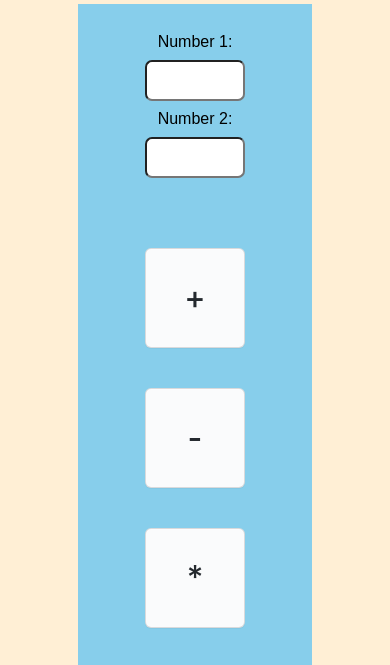
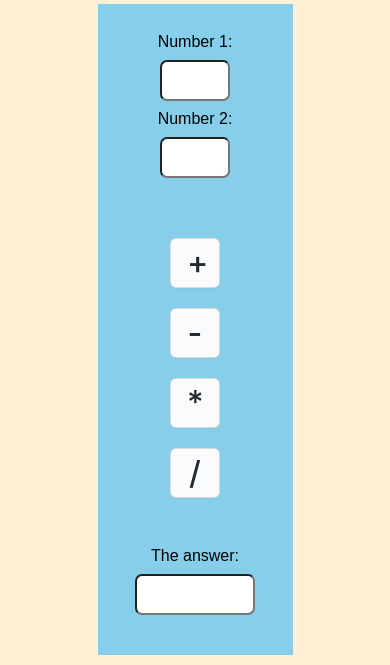
Before and after one commit to woestyn101/js_calculator, a plain HTML site: page index.html in a window 390 px wide. Shown: the part 144-809 px from the top of the page. Drawn offline with Linux system fonts and the light colour scheme.

Commit message:
made layout more web responsive

```diff
--- a/assets/style.css
+++ b/assets/style.css
@@ -23,7 +23,7 @@ main {
         display: flex;
         flex-wrap: wrap;
         background-color: #87ceeb ;
-        width:60%;
+       width: 50%;
        justify-content: center;
        padding: 30px;
 
@@ -33,11 +33,11 @@ main {
     }
 
     .break {
-        flex-basis: 100%;
-        height: 0;
-        margin-top: 20px;
-        margin-bottom: 20px;
-    }
+      flex-basis: 100%;
+      height: 0;
+      margin-top: 20px;
+      margin-bottom: 20px;
+  }
 
 
 
@@ -68,7 +68,7 @@ main {
       vertical-align: middle;
       white-space: nowrap;
       word-wrap: break-word;
-      margin: 20px;
+      margin: 10px;
     }
 
     .button-4:hover {
@@ -109,7 +109,32 @@ main {
         border-radius: 7px;
     }
 
-    /* @media screen and (max-width:1160px){
-    .section {
-        flex-direction: column;
-    } */
+    @media screen and (max-width:600px){
+
+      .button-4 {
+        width: 70px;
+        height: 70px;
+      }
+
+      .input100 {
+        font-size: 1.5rem;
+        width:70px;
+
+      }
+
+    }
+
+    @media screen and (max-width:480px){
+
+      .button-4 {
+        width: 50px;
+        height: 50px;
+      }
+
+      .input100 {
+        font-size: 2rem;
+        width:70px;
+
+      }
+
+    }
--- a/index.html
+++ b/index.html
@@ -23,12 +23,11 @@
           <input class="input100" type="text" id="input2" />
         </p>
         <div class="break"></div>
-        <p>
-          <button class="button-4" id="add">+</button
-          ><button class="button-4" id="subtract">-</button
-          ><button class="button-4" id="multiply">*</button
-          ><button class="button-4" id="divide">/</button>
-        </p>
+        <p><button class="button-4" id="add">+</button></p>
+        <p><button class="button-4" id="subtract">-</button></p>
+        <p><button class="button-4" id="multiply">*</button></p>
+        <p><button class="button-4" id="divide">/</button></p>
+        <div class="break"></div>
         <p>The answer: <input class="input100" type="text" id="theAnswer" /></p>
       </section>
     </main>
```
